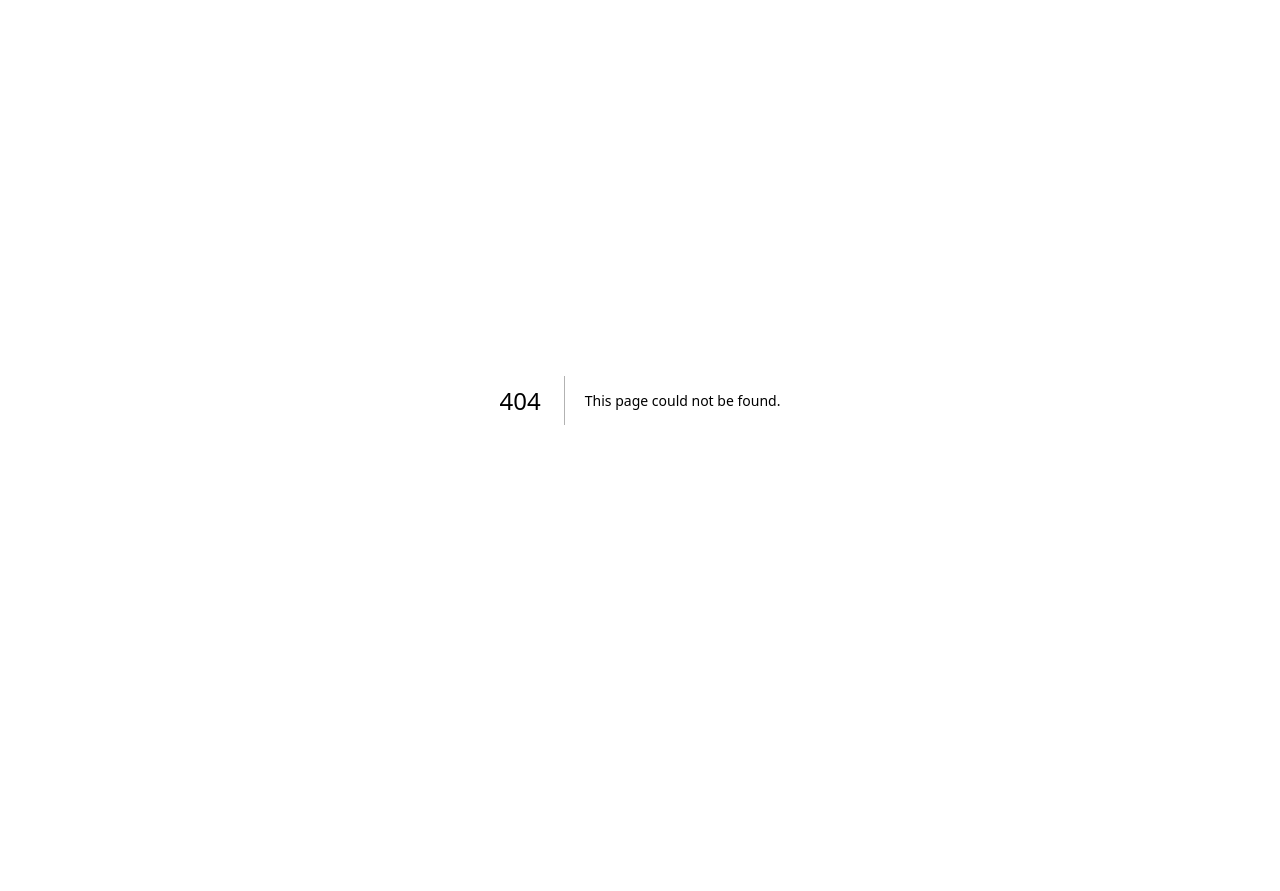
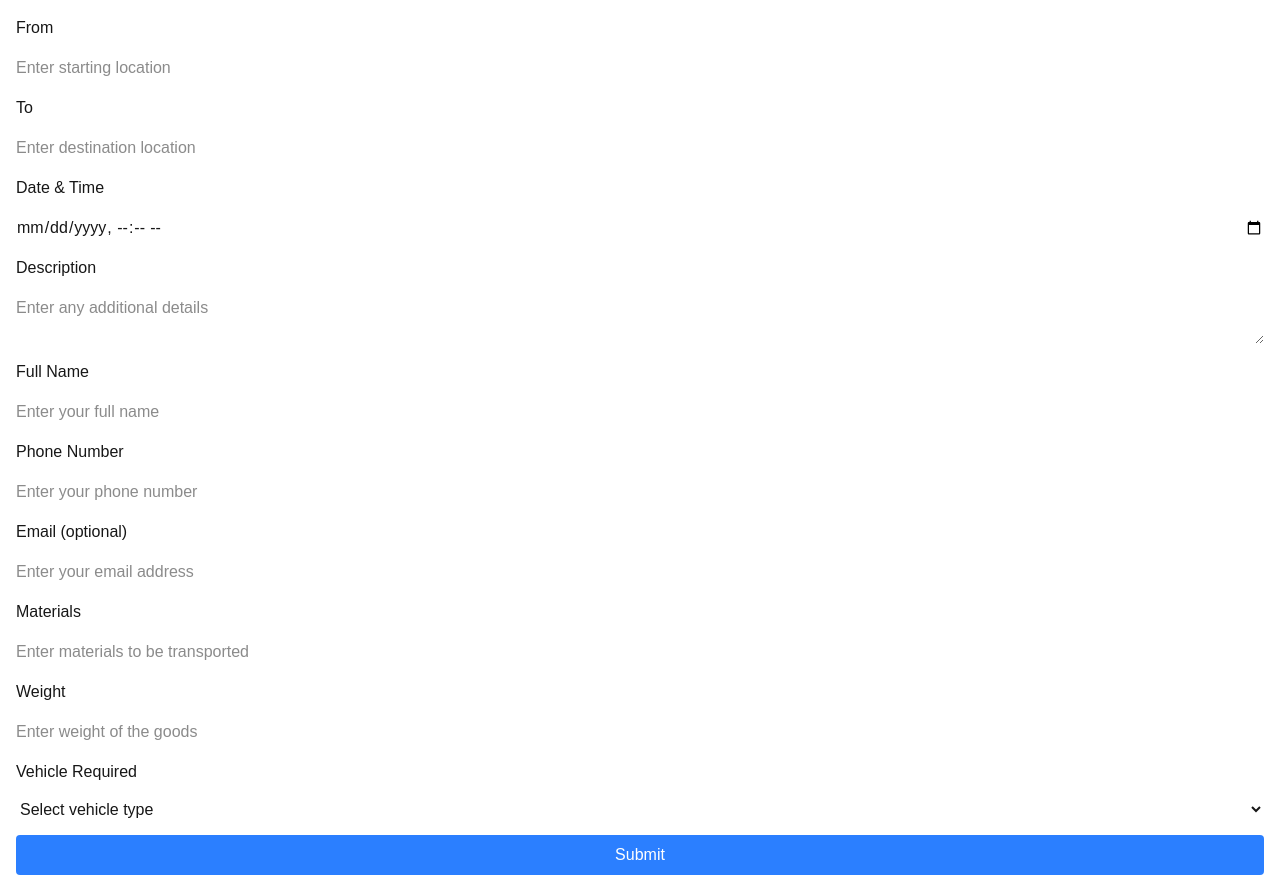
Before and after one commit to eintransportasset/Ein-website, a Next.js app: page /goods-transport in a window 1280 px wide. Before the commit this address had no page. Before the commit the page ends 800 px from the top, so only its background shows below. Built offline with nearby package versions, Linux system fonts and the light colour scheme.

Commit message:
firs commit

```diff
--- /dev/null
+++ b/src/app/goods-transport/page.tsx
@@ -0,0 +1,94 @@
+'use client'
+import React from 'react'
+import {useForm, SubmitHandler} from 'react-hook-form'
+
+type FormData = {
+  from:string,
+  to:string,
+  dateTime:string,
+  description:string,
+  fullName:string,
+  phoneNumber:string,
+  email?:string
+  materials: string
+  weight: string
+  vehicleRequired: string
+}
+
+const Page: React.FC = () => {
+  const{register, handleSubmit, formState:{errors}} = useForm<FormData>();
+
+const onSubmit: SubmitHandler<FormData> = async (data) => {
+  const payload = {
+    ...data,
+    targetTab: "goodsTransportRequests",
+  };
+
+  await fetch('https://script.google.com/macros/s/AKfycbznBUean2KxcteAHnClwBerj63SM-sP3qHG-kEM7oncHA8Btk4SNs_ki9xwfstmvGY/exec', {
+    method: 'POST',
+    mode: 'no-cors',
+    headers: {
+      'Content-Type': 'application/json',
+    },
+    body: JSON.stringify(payload),
+  });
+
+  alert("Submitted!");
+};
+
+  return (
+    <div>
+      <form onSubmit={handleSubmit(onSubmit)} className="flex flex-col gap-4 p-4">
+        <label>From</label>
+        <input {...register("from", { required: "Starting location is required" })} placeholder="Enter starting location" />
+        {errors.from && <span className="text-red-500">{errors.from.message}</span>}
+
+        <label>To</label>
+        <input {...register("to", { required: "Destination is required" })} placeholder="Enter destination location" />
+        {errors.to && <span className="text-red-500">{errors.to.message}</span>}
+
+        <label>Date & Time</label>
+        <input type="datetime-local" {...register("dateTime", { required: "Date and time are required" })} />
+        {errors.dateTime && <span className="text-red-500">{errors.dateTime.message}</span>}
+
+        <label>Description</label>
+        <textarea {...register("description")} placeholder="Enter any additional details" />
+
+        <label>Full Name</label>
+        <input {...register("fullName", { required: "Full name is required" })} placeholder="Enter your full name" />
+        {errors.fullName && <span className="text-red-500">{errors.fullName.message}</span>}
+
+        <label>Phone Number</label>
+        <input type="tel" {...register("phoneNumber", { required: "Phone number is required" })} placeholder="Enter your phone number" />
+        {errors.phoneNumber && <span className="text-red-500">{errors.phoneNumber.message}</span>}
+
+        <label>Email (optional)</label>
+        <input type="email" {...register("email")} placeholder="Enter your email address" />
+
+        <label>Materials</label>
+        <input {...register("materials", { required: "Materials are required" })} placeholder="Enter materials to be transported" />
+        {errors.materials && <span className="text-red-500">{errors.materials.message}</span>}
+
+        <label>Weight</label>
+        <input type="number" {...register("weight", { required: "Weight is required" })} placeholder="Enter weight of the goods" />
+        {errors.weight && <span className="text-red-500">{errors.weight.message}</span>}
+
+        <label>Vehicle Required</label>
+        <select {...register("vehicleRequired", { required: "Vehicle requirement is required" })}>
+          <option value="">Select vehicle type</option>
+          <option value="truck">Truck</option>
+          <option value="van">Van</option>
+          <option value="bike">Bike</option>
+          <option value="other">Other</option>
+        </select>
+        {errors.vehicleRequired && <span className="text-red-500">{errors.vehicleRequired.message}</span>}
+
+        <button type="submit" className="bg-blue-500 text-white p-2 rounded hover:bg-blue-600 hover:cursor-pointer">
+          Submit
+        </button>
+      </form>
+    </div>
+  );
+};
+
+export default Page;
--- /dev/null
+++ b/src/app/packers-and-movers/page.tsx
@@ -0,0 +1,73 @@
+'use client'
+import React from 'react'
+import {useForm, SubmitHandler} from 'react-hook-form'
+
+type FormData = {
+  from:string,
+  to:string,
+  dateTime:string,
+  description:string,
+  fullName:string,
+  phoneNumber:string,
+  email?:string
+}
+
+const Page: React.FC = () => {
+  const{register, handleSubmit, formState:{errors}} = useForm<FormData>();
+
+const onSubmit: SubmitHandler<FormData> = async (data) => {
+  const payload = {
+    ...data,
+    targetTab: "PackersAndMoversRequests",
+  };
+
+  await fetch('https://script.google.com/macros/s/AKfycbznBUean2KxcteAHnClwBerj63SM-sP3qHG-kEM7oncHA8Btk4SNs_ki9xwfstmvGY/exec', {
+    method: 'POST',
+    mode: 'no-cors',
+    headers: {
+      'Content-Type': 'application/json',
+    },
+    body: JSON.stringify(payload),
+  });
+
+  alert("Submitted!");
+};
+
+  return (
+    <div>
+      <form onSubmit={handleSubmit(onSubmit)} className="flex flex-col gap-4 p-4">
+        <label>From</label>
+        <input {...register("from", { required: "Starting location is required" })} placeholder="Enter starting location" />
+        {errors.from && <span className="text-red-500">{errors.from.message}</span>}
+
+        <label>To</label>
+        <input {...register("to", { required: "Destination is required" })} placeholder="Enter destination location" />
+        {errors.to && <span className="text-red-500">{errors.to.message}</span>}
+
+        <label>Date & Time</label>
+        <input type="datetime-local" {...register("dateTime", { required: "Date and time are required" })} />
+        {errors.dateTime && <span className="text-red-500">{errors.dateTime.message}</span>}
+
+        <label>Description</label>
+        <textarea {...register("description")} placeholder="Enter any additional details" />
+
+        <label>Full Name</label>
+        <input {...register("fullName", { required: "Full name is required" })} placeholder="Enter your full name" />
+        {errors.fullName && <span className="text-red-500">{errors.fullName.message}</span>}
+
+        <label>Phone Number</label>
+        <input type="tel" {...register("phoneNumber", { required: "Phone number is required" })} placeholder="Enter your phone number" />
+        {errors.phoneNumber && <span className="text-red-500">{errors.phoneNumber.message}</span>}
+
+        <label>Email (optional)</label>
+        <input type="email" {...register("email")} placeholder="Enter your email address" />
+
+        <button type="submit" className="bg-blue-500 text-white p-2 rounded hover:bg-blue-600 hover:cursor-pointer">
+          Submit
+        </button>
+      </form>
+    </div>
+  );
+};
+
+export default Page;
```
Also changed, not shown: package.json (+7 -5 lines), 1 other file (tests, documents, lock files or other folders).
